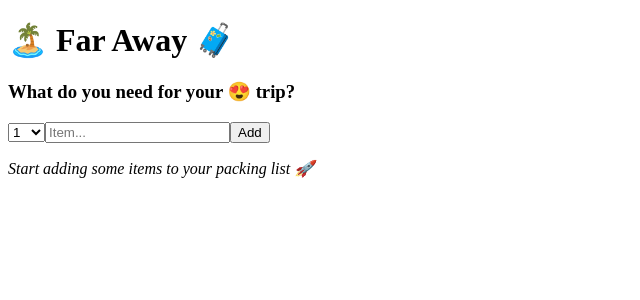
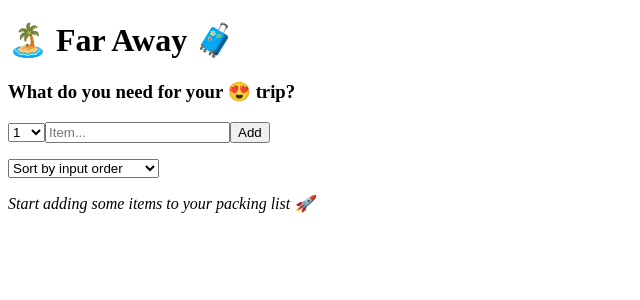
Before and after one commit to RamezCh/Travel-List, a React (Create React App) app: page / in a window 1280 px wide. Shown: the top 300 px of the page, without its empty margins (0-640 px from the left). Built offline with nearby package versions, Linux system fonts and the light colour scheme; the HTML template or start-up script is replaced by a standard one.

Commit message:
Implement Sort Feature

```diff
--- a/src/App.js
+++ b/src/App.js
@@ -95,10 +95,26 @@
 }
 
 function PackingList({ items, onDeleteItem, onToggleItem }) {
+  const [sortBy, setSortBy] = useState('input');
+
+  let sortedItems;
+
+  if (sortBy === 'input') sortedItems = items;
+
+  if (sortBy === 'description')
+    sortedItems = items
+      .slice()
+      .sort((a, b) => a.description.localeCompare(b.description));
+
+  if (sortBy === 'packed')
+    sortedItems = items
+      .slice()
+      .sort((a, b) => Number(a.packed) - Number(b.packed));
+
   return (
     <div className="list">
       <ul>
-        {items.map(item => (
+        {sortedItems.map(item => (
           <Item
             key={item.id}
             item={item}
@@ -107,6 +123,14 @@
           />
         ))}
       </ul>
+
+      <div className="actions">
+        <select value={sortBy} onChange={e => setSortBy(e.target.value)}>
+          <option value="input">Sort by input order</option>
+          <option value="description">Sort by description</option>
+          <option value="packed">Sort by packed status</option>
+        </select>
+      </div>
     </div>
   );
 }
@@ -128,17 +152,17 @@
 }
 
 function Stats({ items }) {
-  const packedItems = items.filter(item => item.packed);
-  const percentageOfPackedItems = Math.round(
-    (packedItems.length / items.length) * 100
-  );
-
   if (!items.length)
     return (
       <p className="stats">
         <em>Start adding some items to your packing list 🚀</em>
       </p>
     );
+
+  const packedItems = items.filter(item => item.packed);
+  const percentageOfPackedItems = Math.round(
+    (packedItems.length / items.length) * 100
+  );
 
   return (
     <footer className="stats">
```
